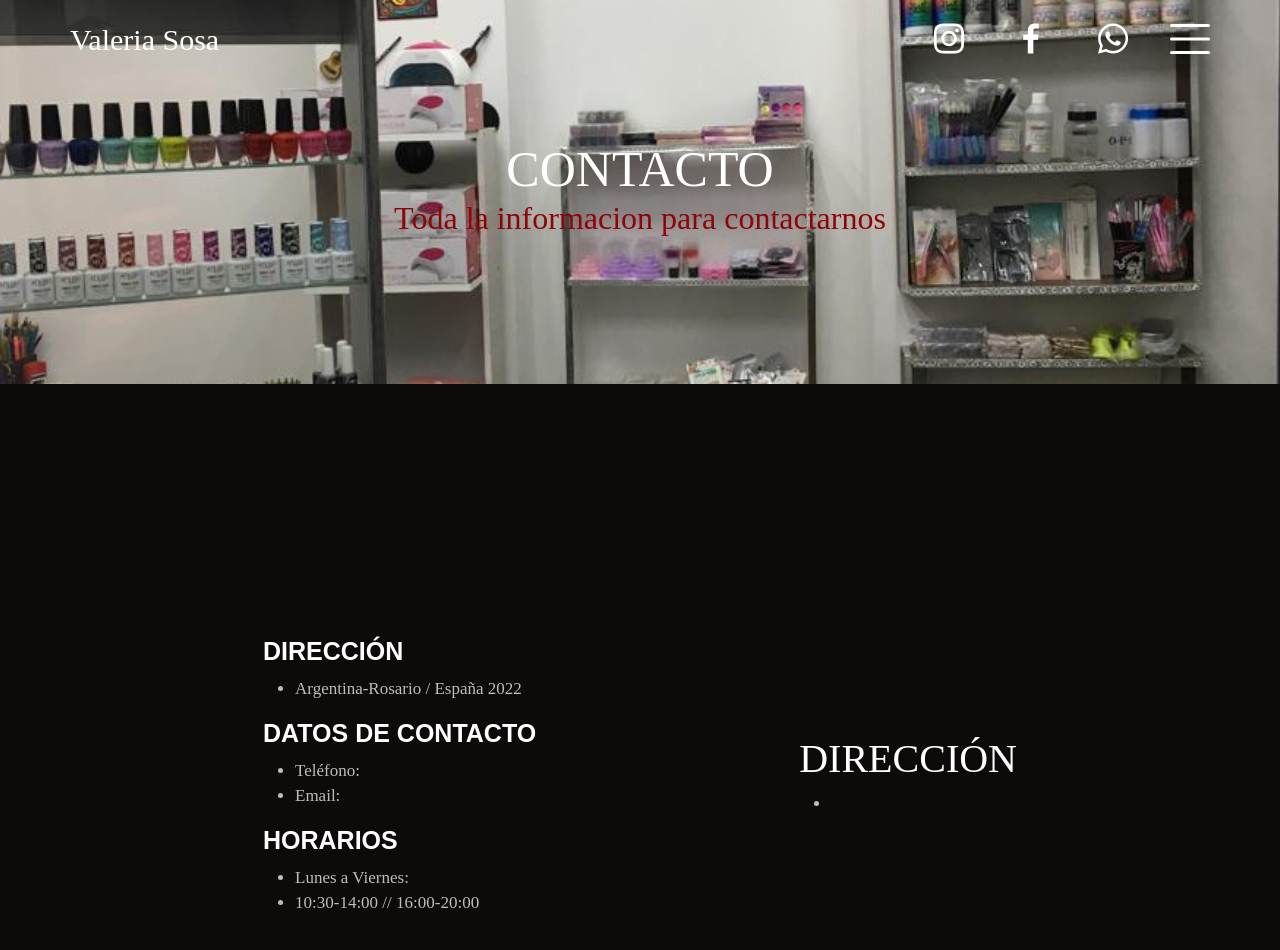
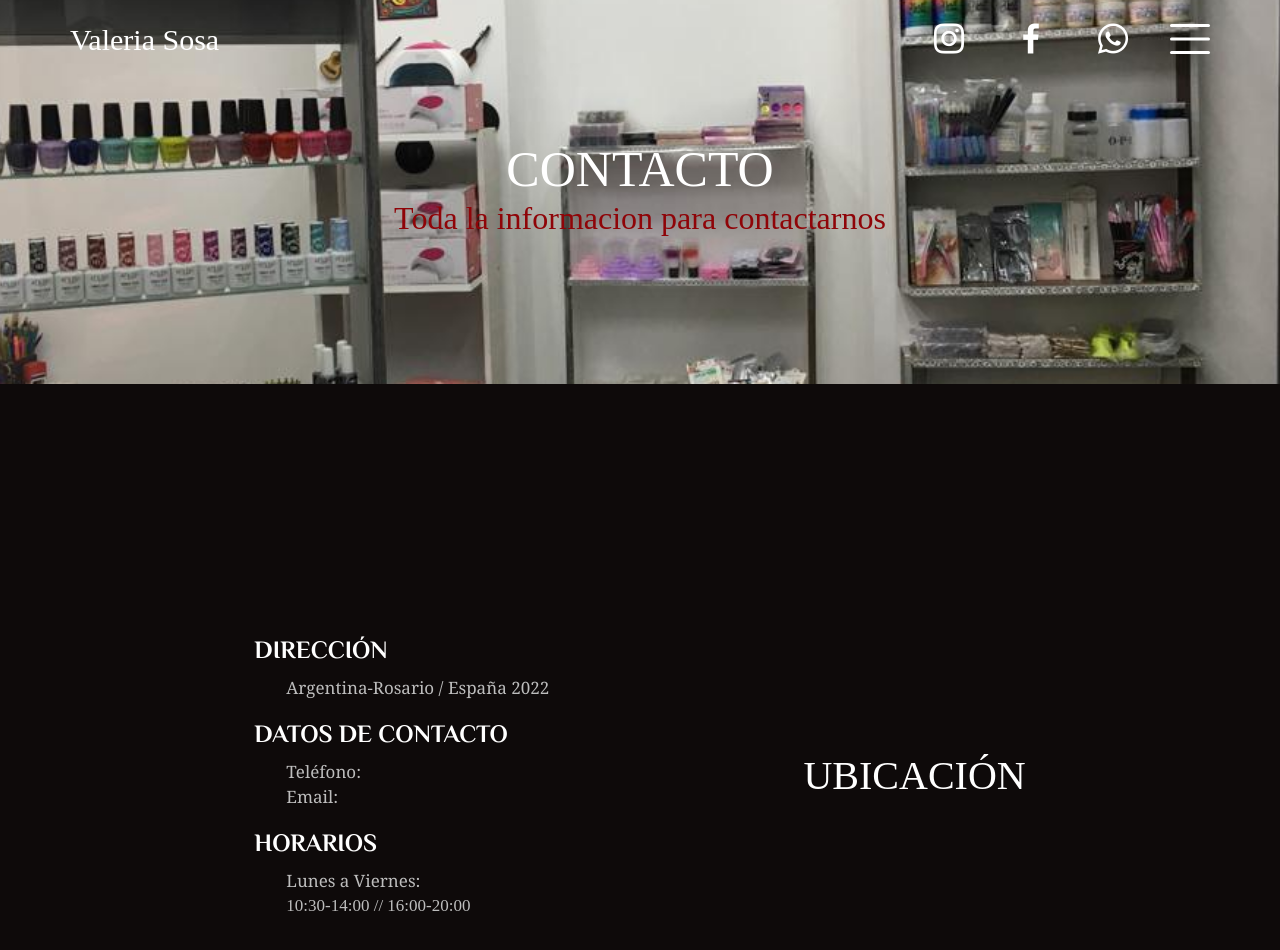
Before and after one commit to MatiasColazo1/tdu-page, an Angular app in the folder Cliente/: page /contacto in a window 1280 px wide. Shown: the top 950 px of the page. Built offline with nearby package versions, Linux system fonts and the light colour scheme; a web font is replaced by a local one.

Commit message:
arreglos

```diff
--- a/Cliente/src/app/components/contacto/contacto.component.css
+++ b/Cliente/src/app/components/contacto/contacto.component.css
@@ -1,3 +1,5 @@
+@import url('https://fonts.googleapis.com/css2?family=Noto+Serif&family=Philosopher:wght@700&display=swap');
+
 .content {
 
     min-height: 100vh;
@@ -30,16 +32,10 @@
    font-family: serif;
   }
 
-  h3{
-    color: #ffefef;
-
-  }
-
-
   li{
-    text-decoration: none;
+    list-style-type: none;
     font-size: 17px;
-    font-family:serif;
+    font-family:'Noto Serif', serif;
     color: #bdbdbd;
   }
 
@@ -48,20 +44,22 @@
   }
 
   h3 {
+    position: relative; /* Necesario para posicionar ::before y ::after respecto a h3 */
+    display: inline-block;
     color: white;
     text-decoration: none;
     font-size: 25px;
     border: none;
     background: none;
     font-weight: 600;
-    font-family: 'Poppins', sans-serif;
+    font-family: 'Philosopher', sans-serif;
   }
 
   h3::before {
     margin-left: auto;
   }
 
-  h3::after, button::before {
+  h3::after, h3::before {
     content: '';
     width: 0%;
     height: 2px;
--- a/Cliente/src/app/components/contacto/contacto.component.html
+++ b/Cliente/src/app/components/contacto/contacto.component.html
@@ -28,7 +28,7 @@
     </div>
     <div class="row">
         <div>
-            <h1>DIRECCIÓN</h1>
+            <h1>UBICACIÓN</h1>
             <ul>
                 <li></li>
             </ul>
```
